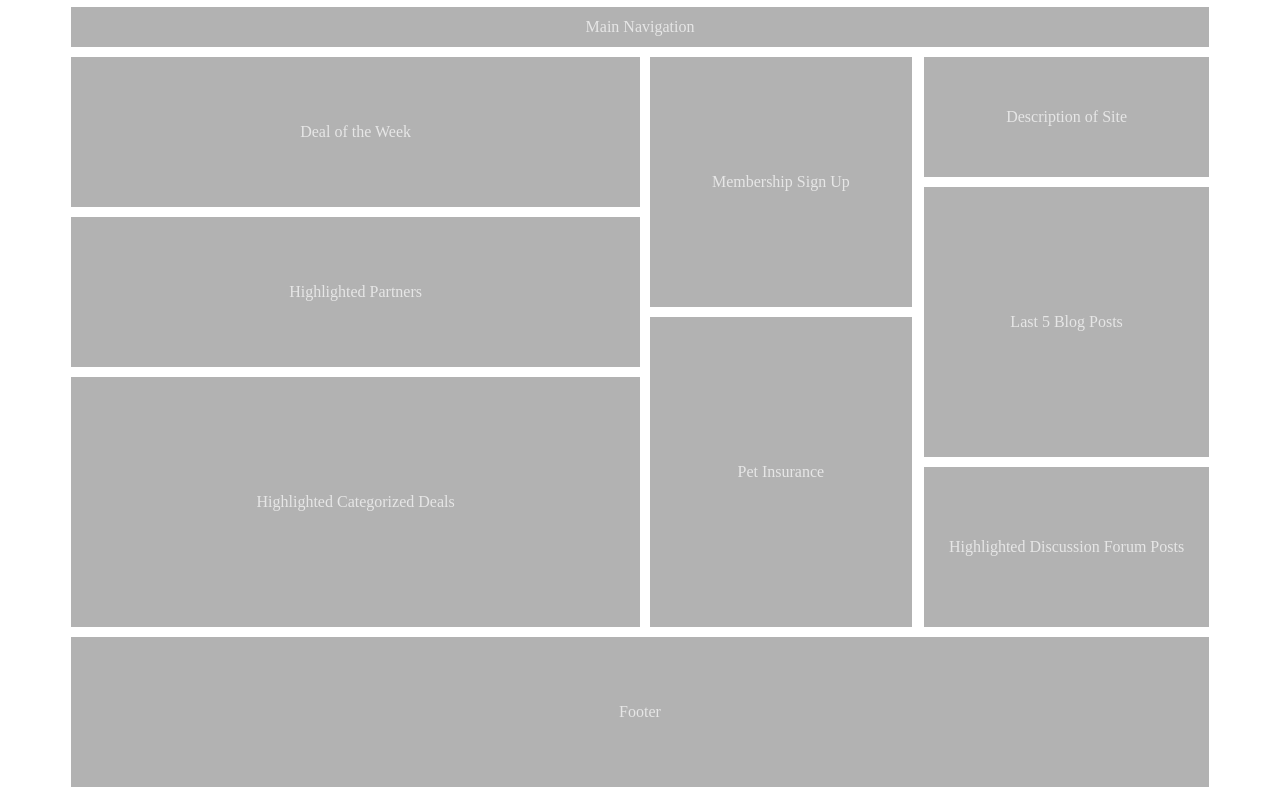
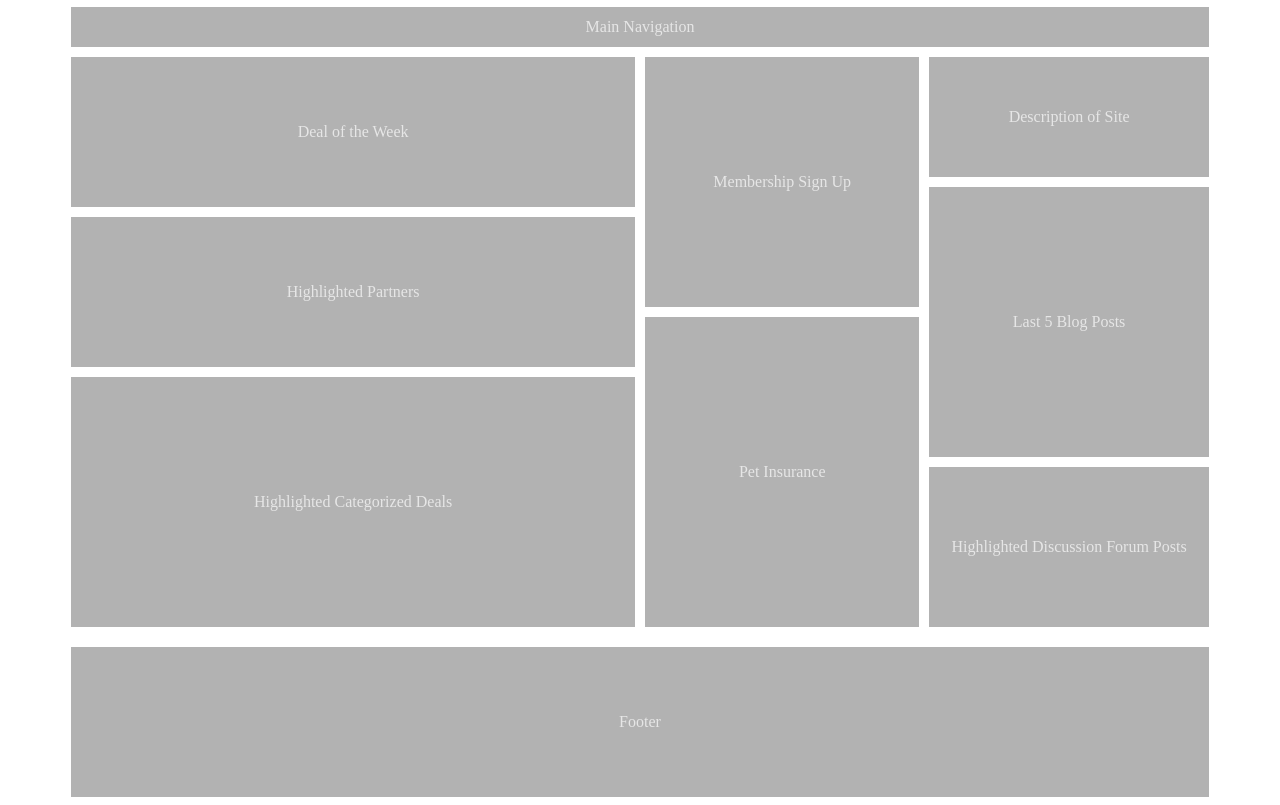
Before and after one commit to ostinlviv/css-html-hw, a plain HTML site: page index.html in a window 1280 px wide. Shown: the part 91-896 px from the top of the page. Drawn offline with Linux system fonts and the light colour scheme.

Commit message:
Update style.css

```diff
--- a/style.css
+++ b/style.css
@@ -28,17 +28,26 @@ div {
     width:50%;
     background: none;
     float:left;
+
 }
 .col_2 {
-    width:23%;
+    width:25%;
     background: none;
-    display:inline-block;
-    margin: 0 10px;
+    float:left;
 }
 .col_3 {
     width:25%;
-    float:right;
     background: none;
+    display:inline-block;
+}
+.col_1 div {
+  margin:10px 5px 10px 0;
+}
+.col_2 div {
+  margin:10px 5px 10px 5px;
+}
+.col_3 div {
+  margin:10px 0 10px 5px;
 }
 .col1raw1 {
     height:150px;
```
